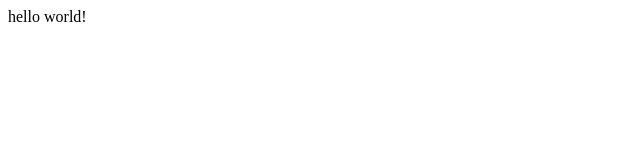
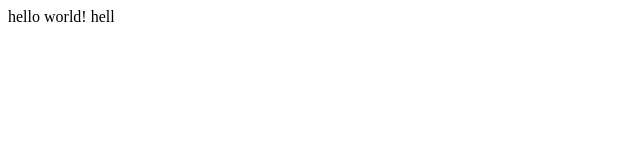
Before and after one commit to HamzahAli2/c-lang, a plain HTML site: page index.html in a window 1280 px wide. Shown: the full height of the page, 0-640 px from the left. Drawn offline with Linux system fonts and the light colour scheme.

Commit message:
.\index.html

```diff
--- a/index.html
+++ b/index.html
@@ -6,6 +6,6 @@
     <title>Document</title>
 </head>
 <body>
-    hello world!
+    hello world! hell
 </body>
 </html>
```
